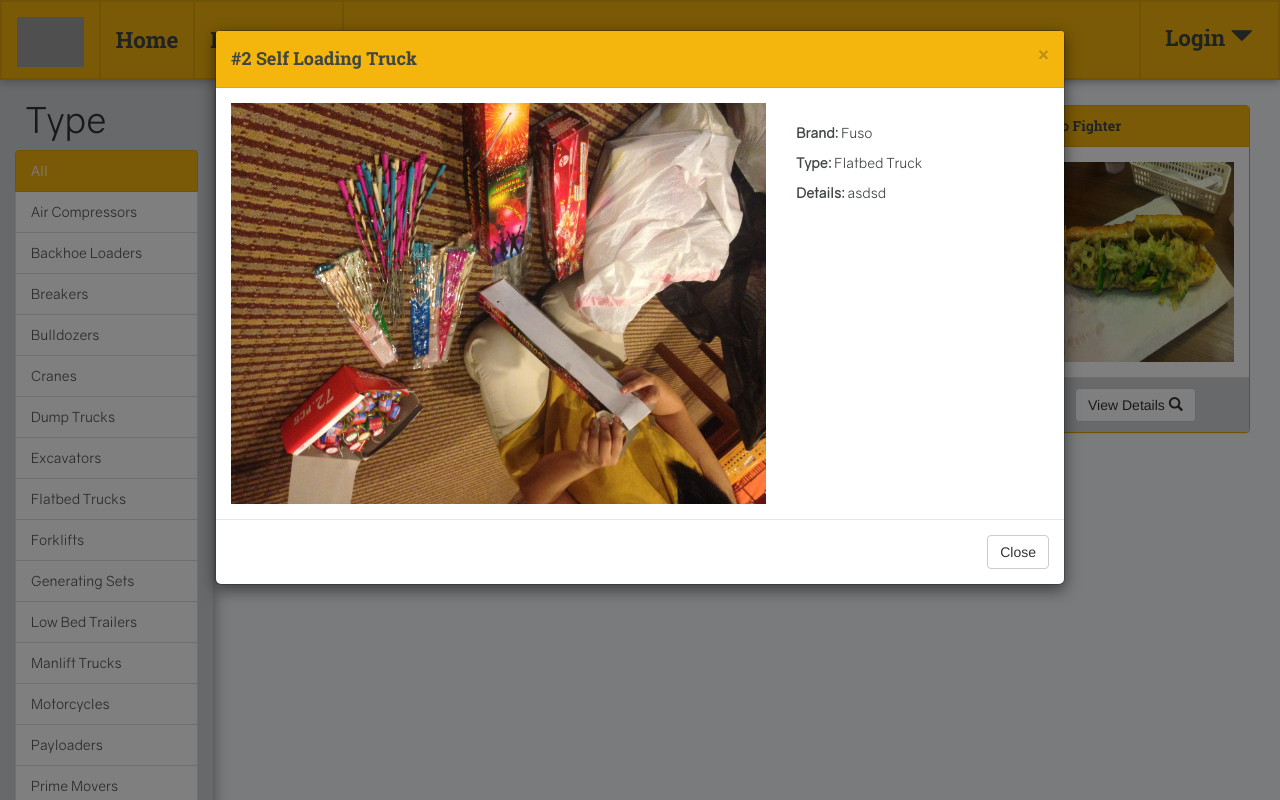
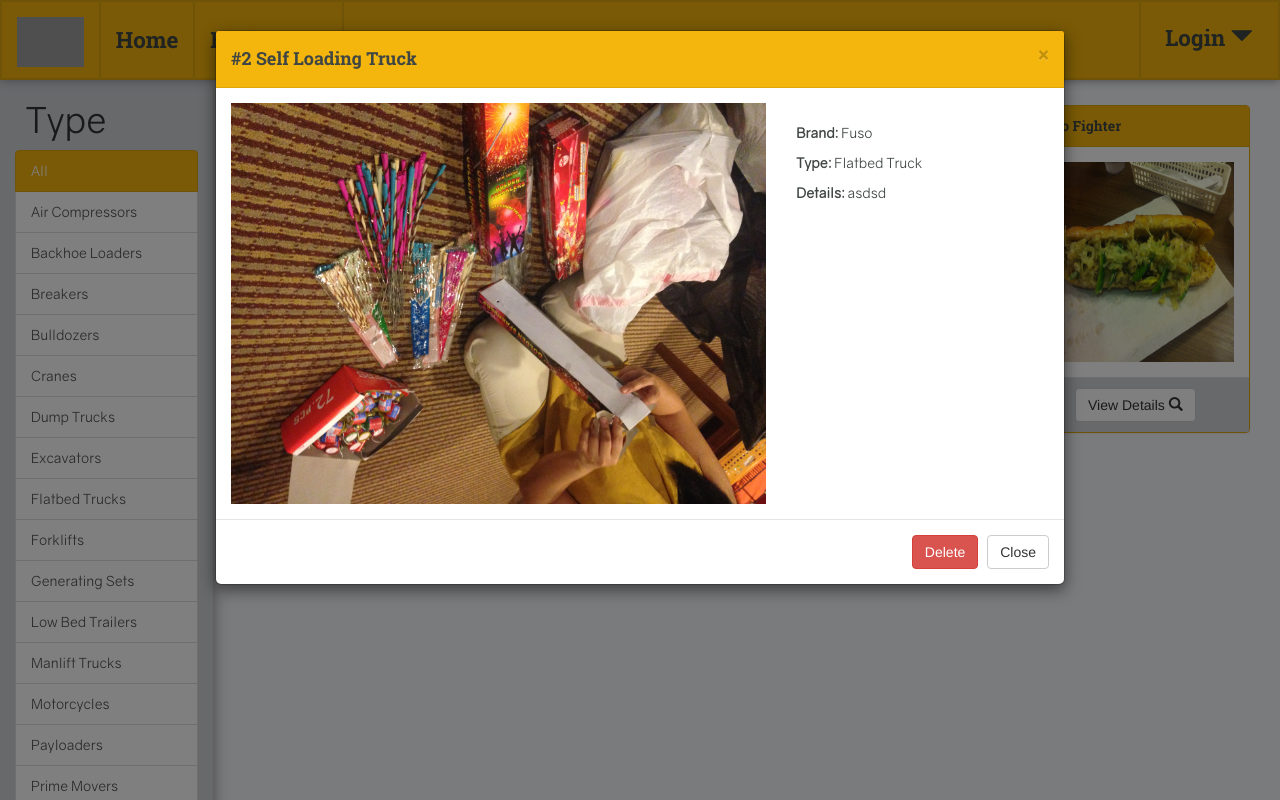
Before and after one commit to jrenzodl/Bormaheco, a Django app: page /equipment/ in a window 1280 px wide, after a click on "View Details". Run offline with Django 3.2, Linux system fonts and the light colour scheme; data comes from the database, SQL or seed files in the repository; both versions use the stored data as it was after the commit; some libraries are stand-ins or nearby versions; grey boxes are pictures that could not be loaded.

Commit message:
Updated permissions. Disallowed users from deleting or adding equipment

```diff
--- a/equipment/templates/equipments.html
+++ b/equipment/templates/equipments.html
@@ -337,7 +337,9 @@
                                 </div>
                                 <div class="modal-footer">
                                     {% if request.user.is_superuser == false %}
-                                    <button type="button" class="btn btn-warning">Add to Cart</button>
+                                        <button type="button" class="btn btn-warning">Add to Cart</button>
+                                    {% else %}
+                                        <a href="{% url 'equipment:deleteequipment' primary_key=unit.id %}" type="button" class="btn btn-danger">Delete</a>
                                     {% endif %}
                                     <button type="button" class="btn btn-default" data-dismiss="modal">Close</button>
                                 </div>
--- a/equipment/urls.py
+++ b/equipment/urls.py
@@ -22,6 +22,8 @@
 urlpatterns = [
     url(r'^$', views.equipment_index, name='mainpage'),
 
+    url(r'^deleteequipment/(?P<primary_key>\d+)', views.delete_equipment, name='deleteequipment'),
+
     url(r'^filterequipment/(?P<types>\D\D)/', views.filter_equipment, name='filterequipment'),
 
     url(r'^addequipment/', views.add_equipment, name='addequipment'),
--- a/equipment/views.py
+++ b/equipment/views.py
@@ -5,6 +5,7 @@ from django.http import HttpResponse
 from .forms import EquipmentForm
 from . import models
 import json
+from django.contrib.auth.decorators import user_passes_test
 
 # Create your views here.
 
@@ -12,6 +13,13 @@ import json
 def equipment_index(request):
     list_of_equipment = Equipment.objects.order_by('name')
     return render(request, 'equipments.html', {'equipment': list_of_equipment})
+
+
+@user_passes_test(lambda u: u.is_superuser, login_url='equipment:mainpage')
+def delete_equipment(request, primary_key):
+    equipment = Equipment.objects.filter(id=primary_key)
+    equipment.delete()
+    return redirect('equipment:mainpage')
 
 
 def filter_equipment(request, types):
@@ -23,6 +31,7 @@ def filter_equipment(request, types):
     return render(request, 'equipments.html', {'equipment': list_of_equipment, 'types': types})
 
 
+@user_passes_test(lambda u: u.is_superuser, login_url='equipment:mainpage')
 def add_equipment(request):
     if request.method == "POST":
         name = request.POST.get('name')
```
Also changed, not shown: db.sqlite3.
